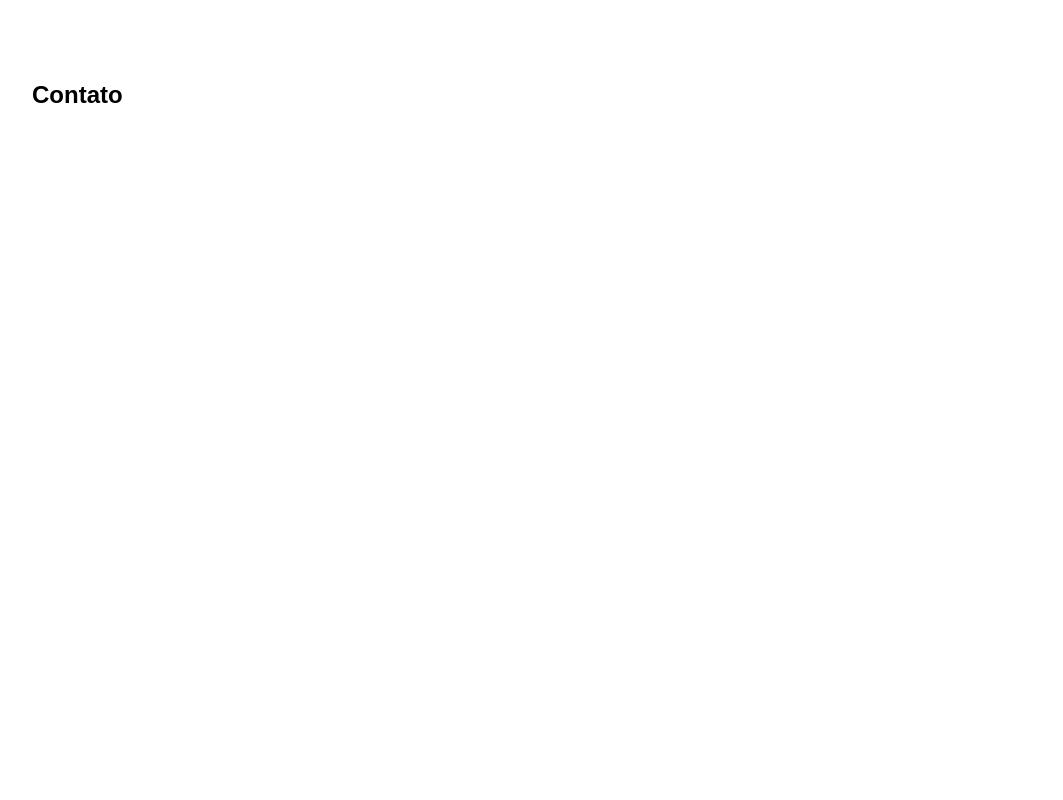
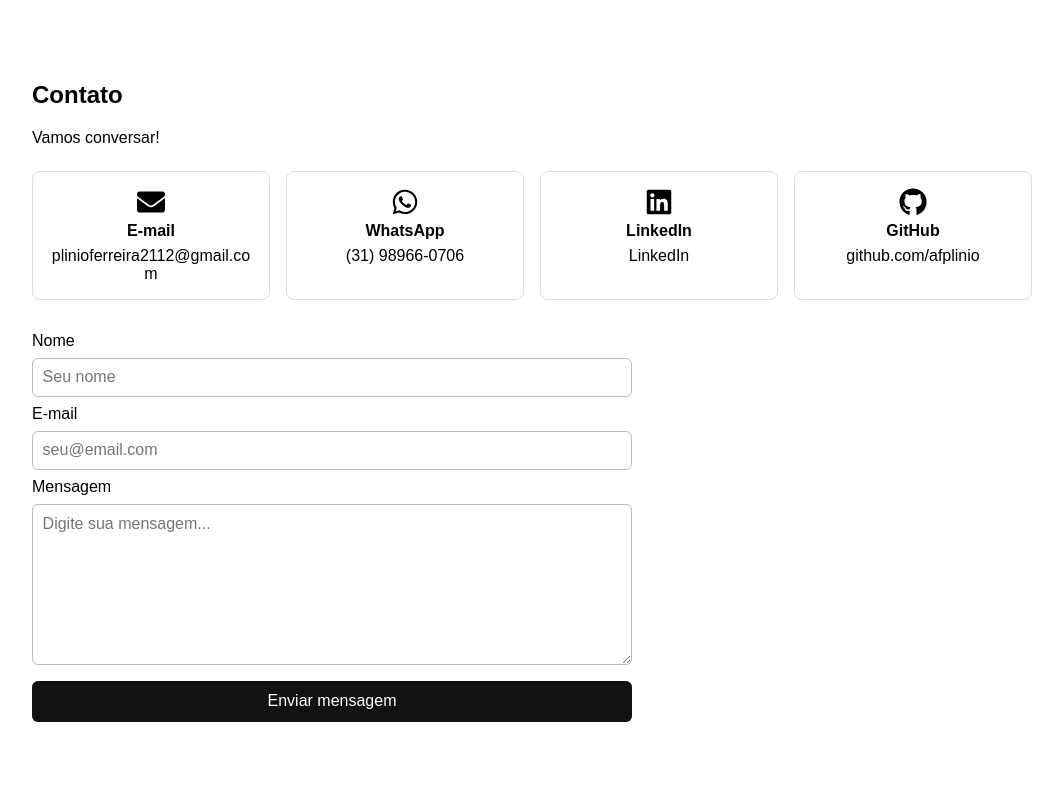
Before and after one commit to afplinio/portfolio, a React app: page / in a window 1280 px wide. Shown: the part 2620-3420 px from the top of the page, without its empty margins (108-1171 px from the left). Built offline with nearby package versions, Linux system fonts and the light colour scheme; the HTML template or start-up script is replaced by a standard one.

Commit message:
Adiciona seção Contato com formulário e validações

```diff
--- a/package.json
+++ b/package.json
@@ -11,7 +11,8 @@
   },
   "dependencies": {
     "react": "^19.2.8",
-    "react-dom": "^19.2.8"
+    "react-dom": "^19.2.8",
+    "react-icons": "^5.7.0"
   },
   "devDependencies": {
     "@eslint/js": "^10.0.1",
--- a/src/App.jsx
+++ b/src/App.jsx
@@ -3,6 +3,7 @@ import Header from './components/Header'
 import Footer from './components/Footer'
 import { translations } from './data/translations'
 import Sobre from './components/Sobre'
+import Contato from './components/Contato'
 
 function App() {
   const [lang, setLang] = useState('pt')
@@ -23,9 +24,7 @@ function App() {
         <section id="experiencias">
           <h2>{t.header.menu.experiencias}</h2>
         </section>
-        <section id="contato">
-          <h2>{t.header.menu.contato}</h2>
-        </section>
+        <Contato t={t.contato} />
       </main>
       <Footer t={t.footer} />
     </>
--- /dev/null
+++ b/src/components/Contato.css
@@ -0,0 +1,70 @@
+.contato__links {
+  display: grid;
+  grid-template-columns: repeat(auto-fit, minmax(160px, 1fr));
+  gap: 1rem;
+  margin: 1.5rem 0 2rem;
+}
+
+.contato__link {
+  display: flex;
+  flex-direction: column;
+  align-items: center;
+  gap: 0.4rem;
+  padding: 1rem;
+  border: 1px solid #ddd;
+  border-radius: 8px;
+  color: inherit;
+  text-decoration: none;
+  text-align: center;
+  overflow-wrap: anywhere;
+}
+
+.contato__link:hover {
+  border-color: #111;
+}
+
+.contato__form {
+  display: flex;
+  flex-direction: column;
+  gap: 0.5rem;
+  max-width: 600px;
+}
+
+.contato__form input,
+.contato__form textarea {
+  padding: 0.6rem;
+  border: 1px solid #bbb;
+  border-radius: 6px;
+  font: inherit;
+}
+
+.contato__form textarea {
+  min-height: 140px;
+  resize: vertical;
+}
+
+.contato__form button {
+  margin-top: 0.5rem;
+  padding: 0.7rem;
+  border: none;
+  border-radius: 6px;
+  background: #111;
+  color: #fff;
+  font: inherit;
+  cursor: pointer;
+}
+
+.contato__form button:disabled {
+  opacity: 0.6;
+  cursor: not-allowed;
+}
+
+.contato__erro,
+.contato__falha {
+  color: #c0392b;
+  font-size: 0.9rem;
+}
+
+.contato__sucesso {
+  color: #1e8449;
+}
--- /dev/null
+++ b/src/components/Contato.jsx
@@ -0,0 +1,130 @@
+import { useState } from 'react'
+import { FaEnvelope, FaWhatsapp, FaLinkedin, FaGithub } from 'react-icons/fa'
+import './Contato.css'
+
+const links = [
+  {
+    chave: 'email',
+    icone: FaEnvelope,
+    texto: 'plinioferreira2112@gmail.com',
+    href: 'mailto:plinioferreira2112@gmail.com',
+  },
+  {
+    chave: 'whatsapp',
+    icone: FaWhatsapp,
+    texto: '(31) 98966-0706',
+    href: 'https://wa.me/5531989660706',
+  },
+  {
+    chave: 'linkedin',
+    icone: FaLinkedin,
+    texto: 'LinkedIn',
+    href: 'https://www.linkedin.com/in/plinioangeloferreira',
+  },
+  {
+    chave: 'github',
+    icone: FaGithub,
+    texto: 'github.com/afplinio',
+    href: 'https://github.com/afplinio',
+  },
+]
+
+const formVazio = { nome: '', email: '', mensagem: '' }
+
+function Contato({ t }) {
+  const [form, setForm] = useState(formVazio)
+  const [erros, setErros] = useState({})
+  const [status, setStatus] = useState('')
+
+  function handleChange(e) {
+    setForm({ ...form, [e.target.name]: e.target.value })
+  }
+
+  function validar() {
+    const novosErros = {}
+    if (!form.nome.trim()) novosErros.nome = 'erroNome'
+    if (!/^\S+@\S+\.\S+$/.test(form.email)) novosErros.email = 'erroEmail'
+    if (form.mensagem.trim().length < 10) novosErros.mensagem = 'erroMensagem'
+    return novosErros
+  }
+
+  function handleSubmit(e) {
+    e.preventDefault()
+    const novosErros = validar()
+    setErros(novosErros)
+    if (Object.keys(novosErros).length > 0) return
+
+    // PRÓXIMO PASSO: aqui entra o envio real com o EmailJS.
+    // Por enquanto, só simulamos o sucesso para testar o formulário.
+    setStatus('sucesso')
+    setForm(formVazio)
+  }
+
+  return (
+    <section id="contato" className="contato">
+      <h2>{t.titulo}</h2>
+      <p>{t.subtitulo}</p>
+
+      <div className="contato__links">
+        {links.map(({ chave, icone: Icone, texto, href }) => (
+          <a
+            key={chave}
+            className="contato__link"
+            href={href}
+            target="_blank"
+            rel="noreferrer"
+          >
+            <Icone size={28} />
+            <strong>{t[chave]}</strong>
+            <span>{texto}</span>
+          </a>
+        ))}
+      </div>
+
+      <form className="contato__form" onSubmit={handleSubmit} noValidate>
+        <label htmlFor="nome">{t.nome}</label>
+        <input
+          id="nome"
+          name="nome"
+          type="text"
+          placeholder={t.nomePlaceholder}
+          value={form.nome}
+          onChange={handleChange}
+        />
+        {erros.nome && <span className="contato__erro">{t[erros.nome]}</span>}
+
+        <label htmlFor="email">{t.email}</label>
+        <input
+          id="email"
+          name="email"
+          type="email"
+          placeholder={t.emailPlaceholder}
+          value={form.email}
+          onChange={handleChange}
+        />
+        {erros.email && <span className="contato__erro">{t[erros.email]}</span>}
+
+        <label htmlFor="mensagem">{t.mensagem}</label>
+        <textarea
+          id="mensagem"
+          name="mensagem"
+          placeholder={t.mensagemPlaceholder}
+          value={form.mensagem}
+          onChange={handleChange}
+        />
+        {erros.mensagem && (
+          <span className="contato__erro">{t[erros.mensagem]}</span>
+        )}
+
+        <button type="submit" disabled={status === 'enviando'}>
+          {status === 'enviando' ? t.enviando : t.enviar}
+        </button>
+
+        {status === 'sucesso' && <p className="contato__sucesso">{t.sucesso}</p>}
+        {status === 'falha' && <p className="contato__falha">{t.falha}</p>}
+      </form>
+    </section>
+  )
+}
+
+export default Contato
--- a/src/data/translations.js
+++ b/src/data/translations.js
@@ -15,6 +15,26 @@ export const translations = {
       objetivosTitulo: 'Objetivos',
       objetivos: 'Me tornar um engenheiro de software completo, contribuindo para projetos inovadores e impactando pessoas de forma positiva através da tecnologia.',
       tecnologiasTitulo: 'Tecnologias',
+    },
+    contato: {
+      titulo: 'Contato',
+      subtitulo: 'Vamos conversar!',
+      email: 'E-mail',
+      whatsapp: 'WhatsApp',
+      linkedin: 'LinkedIn',
+      github: 'GitHub',
+      nome: 'Nome',
+      nomePlaceholder: 'Seu nome',
+      emailPlaceholder: 'seu@email.com',
+      mensagem: 'Mensagem',
+      mensagemPlaceholder: 'Digite sua mensagem...',
+      enviar: 'Enviar mensagem',
+      enviando: 'Enviando...',
+      erroNome: 'Informe seu nome.',
+      erroEmail: 'Informe um e-mail válido.',
+      erroMensagem: 'A mensagem deve ter pelo menos 10 caracteres.',
+      sucesso: 'Mensagem enviada com sucesso!',
+      falha: 'Não foi possível enviar. Tente novamente.',
     },
     header: {
       menu: {
@@ -45,6 +65,26 @@ export const translations = {
       objetivos: 'To become a well-rounded software engineer, contributing to innovative projects and positively impacting people through technology.',
       tecnologiasTitulo: 'Technologies',
     },
+    contato: {
+      titulo: 'Contact',
+      subtitulo: "Let's talk!",
+      email: 'Email',
+      whatsapp: 'WhatsApp',
+      linkedin: 'LinkedIn',
+      github: 'GitHub',
+      nome: 'Name',
+      nomePlaceholder: 'Your name',
+      emailPlaceholder: 'you@email.com',
+      mensagem: 'Message',
+      mensagemPlaceholder: 'Type your message...',
+      enviar: 'Send message',
+      enviando: 'Sending...',
+      erroNome: 'Please enter your name.',
+      erroEmail: 'Please enter a valid email.',
+      erroMensagem: 'The message must have at least 10 characters.',
+      sucesso: 'Message sent successfully!',
+      falha: 'Could not send. Please try again.',
+    },
     header: {
       menu: {
         sobre: 'About Me',
```
Also changed, not shown: 1 other file (tests, documents, lock files or other folders).
